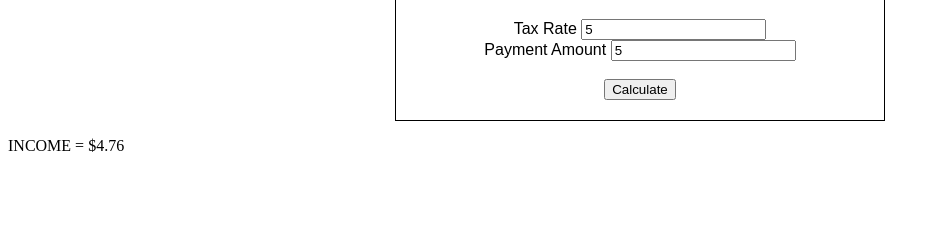
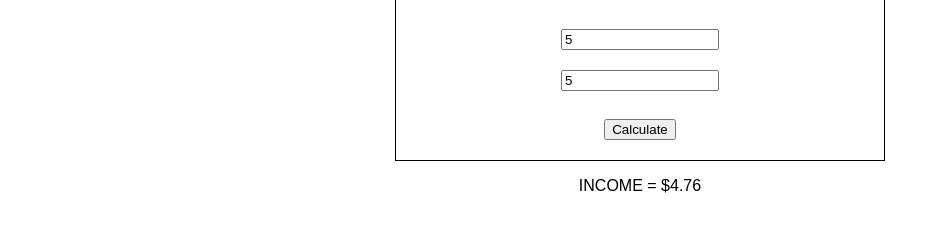
Before and after one commit to IzaiahLucero/CRM, a plain HTML site: page input-and-response.html in a window 1280 px wide. Both pictures are taken after typing "5", "5" into the empty fields and a click on the button "Calculate". Shown: the part 90-320 px from the top of the page, without its empty margins (0-940 px from the left). Drawn offline with Linux system fonts and the light colour scheme.

Commit message:
Added paragraph formattng for the paragraphs that get added after the submit button is clicked.

```diff
--- a/input-and-response.css
+++ b/input-and-response.css
@@ -6,5 +6,16 @@
     padding: 20px;
     font-family: Arial;
     border: black 1px solid;
+}
+input {
+    margin: 10px;
+    width: 150px;
+}
 
+p {
+    font-family: Arial;
+    width: 300px;
+    margin-left: auto;
+    margin-right: auto;
+    text-align: center;
 }
--- a/input-and-response.html
+++ b/input-and-response.html
@@ -9,10 +9,8 @@
 <body>
     <div id="container">
         <h1>Income Calculator</h1>
-        <label for="taxRate">Tax Rate</label>
         <input type="number" placeholder="Tax Rate" step="4" id="taxRate">
         <br>
-        <label for="paymentAmount">Payment Amount</label>
         <input type="number" placeholder="Payment Amount" step="2" id="paymentAmount">
         <br>
         <br>
```
